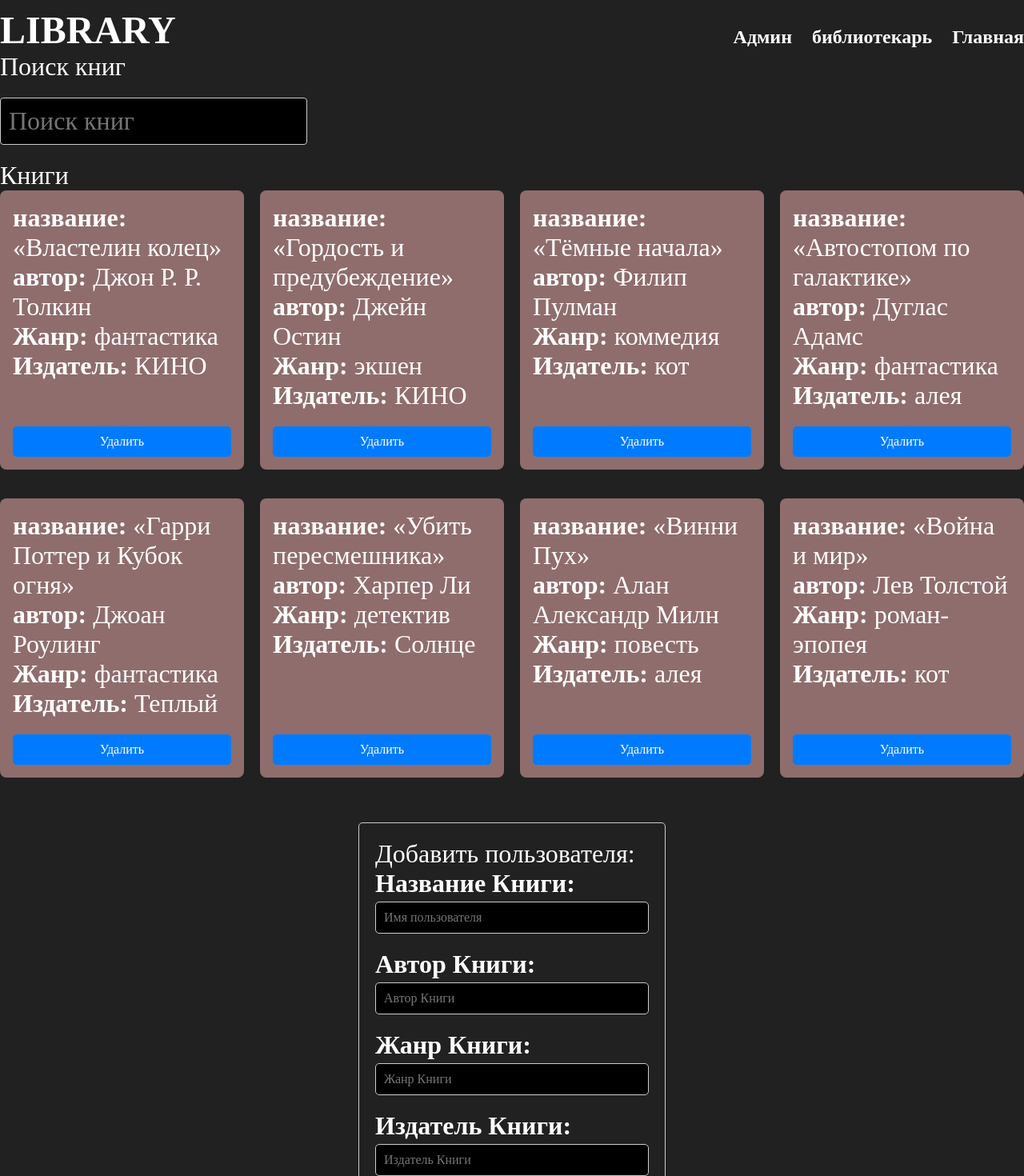
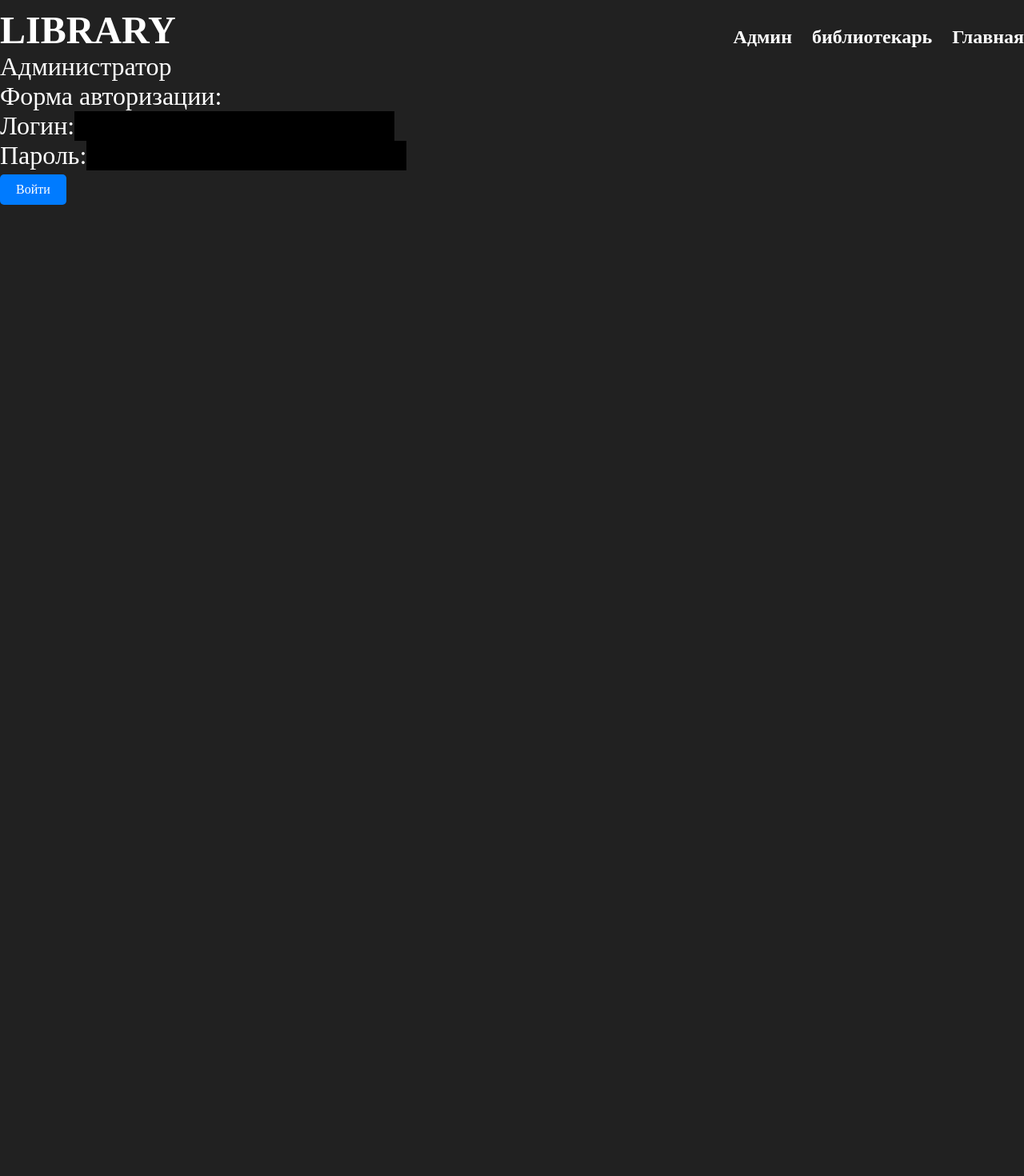
Before and after one commit to divClas/library_for_test_work, a React (Create React App) app: page /books in a window 1280 px wide. Shown: the part 40-1510 px from the top of the page at 80% size. After the commit the page ends 800 px from the top, so only its background shows below. Built offline with nearby package versions, Linux system fonts and the light colour scheme.

Commit message:
add_auth
добавлена простая авторизация для пользователя

```diff
--- a/src/App.jsx
+++ b/src/App.jsx
@@ -2,9 +2,9 @@ import React from "react";
 import './App.css';
 import Navbar from './components/Navbar';
 import BookCard from './components/books';
-import Footer from './components/Footer';
 import ClientPanel from './components/ClientPanel';
 import AdminPanel from "./components/AdminPanel";
+
 import { Provider } from 'react-redux'
 import store from './store'
 
@@ -24,9 +24,6 @@ function App() {
     <Provider store={store}>
       <div className="wrapper">
         <Navbar />
-        {/* <BookCard />
-      <AdminPanel /> */}
-        {/* <Footer /> */}
       </div>
     </Provider>
 
--- a/src/components/AdminPanel.jsx
+++ b/src/components/AdminPanel.jsx
@@ -1,8 +1,11 @@
 import React, { useState } from 'react';
 import { useDispatch, useSelector } from 'react-redux';
+import LoginForm from './LoginForm';
 
 const AdminPanel = () => {
     const users = useSelector(state => state.users);
+    const isLoggedIn = useSelector((state) => state.isLoggedIn);
+
     const dispatch = useDispatch();
 
     const [newUserName, setNewUserName] = useState('');
@@ -47,6 +50,14 @@ const AdminPanel = () => {
     }
 
     return (
+        <div className='admin_panel'>
+            {!isLoggedIn ? (
+                <div>
+                    <h1>Администратор</h1>
+                    <h2>Форма авторизации:</h2>
+                    <LoginForm users={users} />
+                </div>
+            ) : (
                 <div>
                     <h1>Администратор</h1>
                     <h2>Список пользователей:</h2>
@@ -74,7 +85,7 @@ const AdminPanel = () => {
                                         <button type='submit'>Сохранить</button>
                                     </form>
                                 ) : (
-                            <>
+                                    <div className="login">
                                         <ul>
                                             <li>
                                                 <strong>Логин:</strong> {user.login}
@@ -90,7 +101,7 @@ const AdminPanel = () => {
                                             <button onClick={() => deleteUser(user.id)}>Удалить</button>
                                             <button onClick={() => editUser(user)}>Редактировать</button>
                                         </div>
-                            </>
+                                    </div>
                                 )}
                             </div>
                         ))}
@@ -120,7 +131,11 @@ const AdminPanel = () => {
                         </div>
                     </div>
                 </div>
+            )}
+
+        </div>
     );
 };
 
+
 export default AdminPanel;
--- a/src/components/ClientPanel.jsx
+++ b/src/components/ClientPanel.jsx
@@ -1,47 +1,114 @@
-import React from 'react';
-import BookCard from './books';
 import './../App.css';
+import React, { useState } from 'react';
+import { useSelector, useDispatch } from 'react-redux';
 
 const ClientPanel = () => {
-    const books = [
-        {
-            id: 1,
-            title: 'Книга 1',
-            author: 'Автор 1',
-            genre:'Жанр 1',
-            publisher: 'Издатель 1'
-        },
-        {
-            id: 2,
-            title: 'Книга 2',
-            author: 'Автор 2',
-            genre: 'Жанр 2',
-            publisher: 'Издатель 2'
-        },
-        {
-            id: 3,
-            title: 'Книга 3',
-            author: 'Автор 3',
-            genre: 'Жанр 3',
-            publisher: 'Издатель 3'
-        },
-    ];
+    const books = useSelector((state) => state.books);
+    console.log(books);
+    const dispatch = useDispatch();
+    const [newBookTitle, setnewBookTitle] = useState('');
+    const [newBookAuthor, setnewBookAuthor] = useState('');
+    const [newBookGenre, setNewBookGenre] = useState('');
+    const [newBookPublisher, setBookPublisher] = useState('');
+    const [searchQuery, setSearchQuery] = useState('');
+
+    const addBook = () => {
+        const newBook = {
+            id: books.length + 1,
+            title: newBookTitle,
+            author: newBookAuthor,
+            genre: newBookGenre,
+            publisher: newBookPublisher,
+        };
+        dispatch({
+            type: "ADD_BOOK",
+            payload: newBook,
+        });
+        setnewBookTitle('');
+        setnewBookAuthor('');
+        setNewBookGenre('');
+        setBookPublisher('');
+    };
+    const deleteBook = (bookId) => {
+        dispatch({
+            type: "DELETE_BOOK",
+            payload: bookId,
+        });
+    }
+    // добавление книг
+    const handleInputChangeTitle = (event) => {
+        setnewBookTitle(event.target.value);
+    };
+
+    const handleInputChangeAuthor = (event) => {
+        setnewBookAuthor(event.target.value);
+    };
+    const handleInputChangeGenre = (event) => {
+        setNewBookGenre(event.target.value);
+    };
+    const handleInputChangePublisher = (event) => {
+        setBookPublisher(event.target.value);
+    };
+    const handleSearchInputChange = (event) => {
+        setSearchQuery(event.target.value);
+    };
+    // добавление книг
+    // поиск книг
+    const filteredBooks = books.filter((book) => {
+        const query = searchQuery.toLowerCase();
+
+        return (
+
+            book.title.toLowerCase().includes(query) ||
+            book.author.toLowerCase().includes(query) ||
+            book.genre.toLowerCase().includes(query) ||
+            book.publisher.toLowerCase().includes(query)
+        );
+    });
 
     return (
-        <div>
-            <h1>Клиент</h1>
-            <div className="book-list">
-                {books.map(book => (
-                    <BookCard
-                        key={book.id}
-                        title={book.title}
-                        author={book.author}
-                        genre={book.genre}
-                        publisher={book.publisher}
-                    />
-                ))}
+        <div className='Book_for_libbrarian'>
+            <div className="search-box">
+                <label>
+
+                    <h1>Поиск книг</h1>
+                </label>
+                <input
+                    type="text"
+                    value={searchQuery}
+                    onChange={handleSearchInputChange}
+                    placeholder="Поиск книг"
+                />
+            </div>
+            <div className="book-card11">
+                <div className="booooks">
+                    <h1>Книги</h1>
+                    <div className="books-list">
+                        {filteredBooks.map((book) => (
+                            <div key={book.id} className="book-card">
+                                <ul>
+                                    <li>
+                                        <strong>название:</strong> {book.title}
+                                    </li>
+                                    <li>
+                                        <strong>автор:</strong> {book.author}
+                                    </li>
+                                    <li>
+                                        <strong>Жанр:</strong> {book.genre}
+                                    </li>
+                                    <li>
+                                        <strong>Издатель:</strong> {book.publisher}
+                                    </li>
+                                </ul>
+                            </div>
+
+                        ))}
+                    </div>
+                </div>
+
             </div>
         </div>
+
     );
 };
 
--- /dev/null
+++ b/src/components/LoginForm.jsx
@@ -0,0 +1,45 @@
+import React, { useState } from 'react';
+import { useDispatch, useSelector } from 'react-redux';
+
+const LoginForm = () => {
+    const dispatch = useDispatch();
+    const users = useSelector(state => state.users); // Получение данных о пользователях из Redux Store
+
+    const [login, setLogin] = useState('');
+    const [password, setPassword] = useState('');
+
+    const handleLogin = (event) => {
+        event.preventDefault();
+
+        const user = users.find((u) => u.login === login && u.paswword === password);
+        console.log(users);
+        if (user) {
+            if (user.login === 'admin' && user.paswword === 'admin' || user.login === 'library' && user.paswword === 'library' ) {
+                dispatch({
+                    type: 'SET_CURRENT_USER',
+                    payload: user,
+                });
+            } else {
+                alert('Доступ разрешен только для администраторов.');
+            }
+        } else {
+            alert('Неверный логин или пароль.');
+        }
+    };
+
+    return (
+        <form onSubmit={handleLogin}>
+            <div>
+                <label htmlFor="login">Логин:</label>
+                <input type="text" id="login" value={login} onChange={(e) => setLogin(e.target.value)} />
+            </div>
+            <div>
+                <label htmlFor="password">Пароль:</label>
+                <input type="password" id="password" value={password} onChange={(e) => setPassword(e.target.value)} />
+            </div>
+            <button type="submit">{console.log()}Войти</button>
+        </form>
+    );
+};
+
+export default LoginForm;
--- a/src/components/Navbar.jsx
+++ b/src/components/Navbar.jsx
@@ -1,6 +1,7 @@
 import React from "react";
 import AdminPanel from "./AdminPanel";
 import BookCard from "./books";
+import ClientPanel from "./ClientPanel";
 
 import { Routes, Route, Link } from "react-router-dom";
 
@@ -16,13 +17,15 @@ const Navbar = () => {
                 <ul className="nav">
                     <li><Link to="AdminPanel">Админ</Link></li>
                     <li><Link to="/books">библиотекарь</Link></li>
-                    <li><Link to="/Navbar">Главная</Link></li>
+                    <li><Link to="/ClientPanel">Главная</Link></li>
 
                 </ul>
             </div>
             <Routes>
                 <Route path="/AdminPanel" element={<AdminPanel />} />
                 <Route path="/books" element={<BookCard />} />
+                <Route path="/ClientPanel" element={<ClientPanel />} />
+
             </Routes>
             <div className="presentation"></div>
         </header>
--- a/src/components/books.jsx
+++ b/src/components/books.jsx
@@ -1,15 +1,18 @@
 import './../App.css';
 import React, { useState } from 'react';
 import { useSelector, useDispatch } from 'react-redux';
+import LoginForm from './LoginForm';
 
-const BookCard = () => {
+const BookCard = ({ }) => {
     const books = useSelector((state) => state.books);
     console.log(books);
+    const users = useSelector((state) => state.users);
+    const isLoggedIn = useSelector((state) => state.isLoggedIn);
     const dispatch = useDispatch();
-    const [newBookTitle, setnewBookTitle] = useState('');
-    const [newBookAuthor, setnewBookAuthor] = useState('');
+    const [newBookTitle, setNewBookTitle] = useState('');
+    const [newBookAuthor, setNewBookAuthor] = useState('');
     const [newBookGenre, setNewBookGenre] = useState('');
-    const [newBookPublisher, setBookPublisher] = useState('');
+    const [newBookPublisher, setNewBookPublisher] = useState('');
     const [searchQuery, setSearchQuery] = useState('');
 
     const addBook = () => {
@@ -24,50 +27,68 @@ const BookCard = () => {
             type: "ADD_BOOK",
             payload: newBook,
         });
-        setnewBookTitle('');
-        setnewBookAuthor('');
+        setNewBookTitle('');
+        setNewBookAuthor('');
         setNewBookGenre('');
-        setBookPublisher('');
+        setNewBookPublisher('');
     };
+
     const deleteBook = (bookId) => {
         dispatch({
             type: "DELETE_BOOK",
             payload: bookId,
         });
-    }
-    // добавление книг
+    };
+    const logoutUser = () => {
+        return {
+            type: 'LOGOUT_USER',
+        };
+    };
+
     const handleInputChangeTitle = (event) => {
-        setnewBookTitle(event.target.value);
+        setNewBookTitle(event.target.value);
     };
 
     const handleInputChangeAuthor = (event) => {
-        setnewBookAuthor(event.target.value);
+        setNewBookAuthor(event.target.value);
     };
+
     const handleInputChangeGenre = (event) => {
         setNewBookGenre(event.target.value);
     };
+
     const handleInputChangePublisher = (event) => {
-        setBookPublisher(event.target.value);
+        setNewBookPublisher(event.target.value);
     };
+
     const handleSearchInputChange = (event) => {
         setSearchQuery(event.target.value);
     };
-    // добавление книг
-    // поиск книг
+
     const filteredBooks = books.filter((book) => {
         const query = searchQuery.toLowerCase();
 
         return (
-
             book.title.toLowerCase().includes(query) ||
             book.author.toLowerCase().includes(query) ||
             book.genre.toLowerCase().includes(query) ||
             book.publisher.toLowerCase().includes(query)
         );
     });
+    const handleLogout = () => {
+        dispatch(logoutUser());
+    };
 
     return (
         <div className='Book_for_libbrarian'>
+            {!isLoggedIn ? (
+                <div>
+                    <h1>Администратор</h1>
+                    <h2>Форма авторизации:</h2>
+                    <LoginForm users={users} />
+                </div>
+            ) : (
+                <div>
                     <div className="search-box">
                         <label>
 
@@ -133,7 +154,11 @@ const BookCard = () => {
                                 </form>
                             </div>
                         </div>
-            </div></div>
+                        <button onClick={handleLogout}>Выйти</button>
+                    </div>
+                </div>
+            )}
+        </div>
 
     );
 };
```
Also changed, not shown: src/components/Footer.jsx (deleted, +0 -9 lines), src/store.js (+15 -33 lines), src/components/LibrarianPanel.jsx (deleted). Lines whose indentation alone changed are shown as unchanged.
